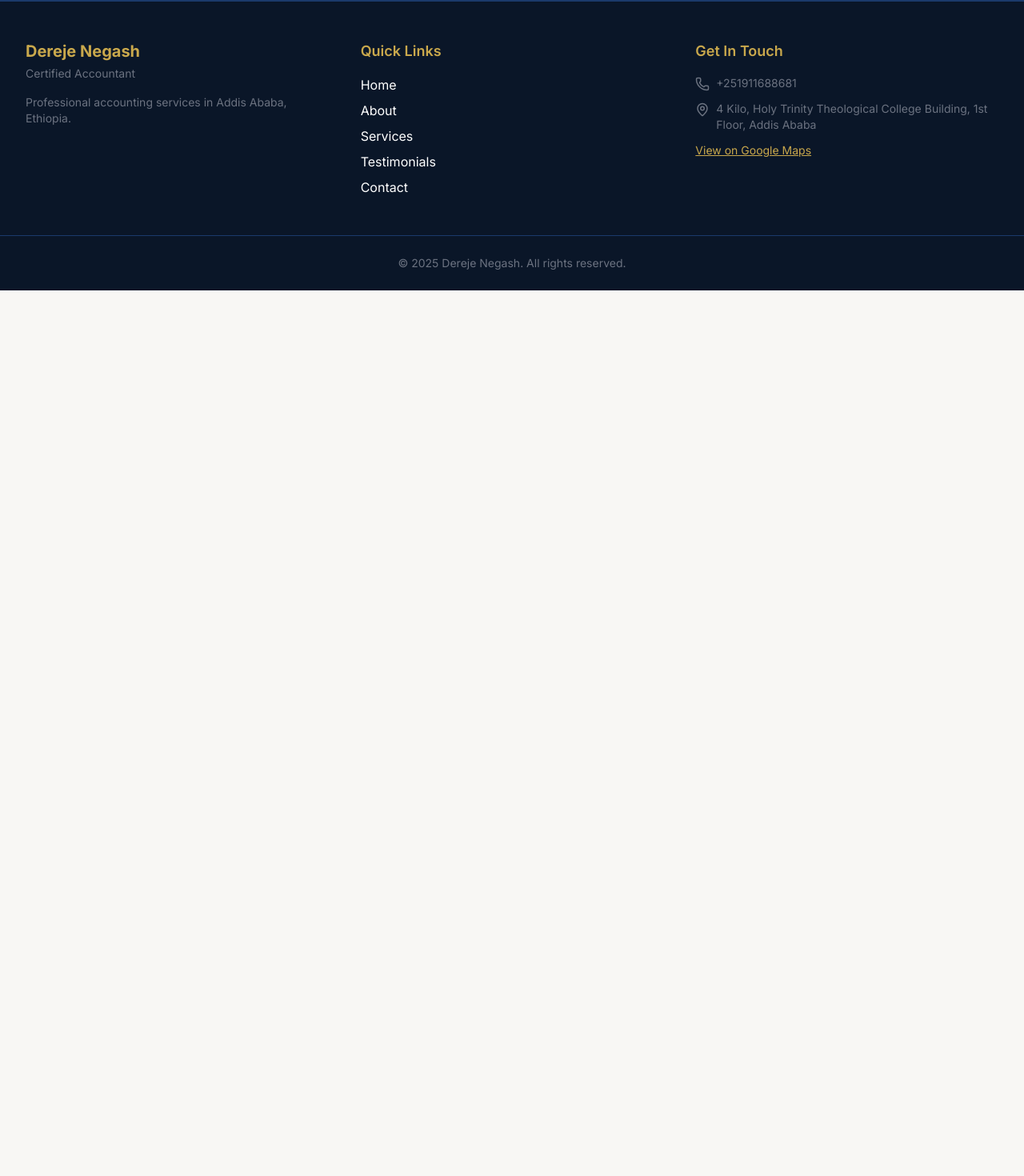
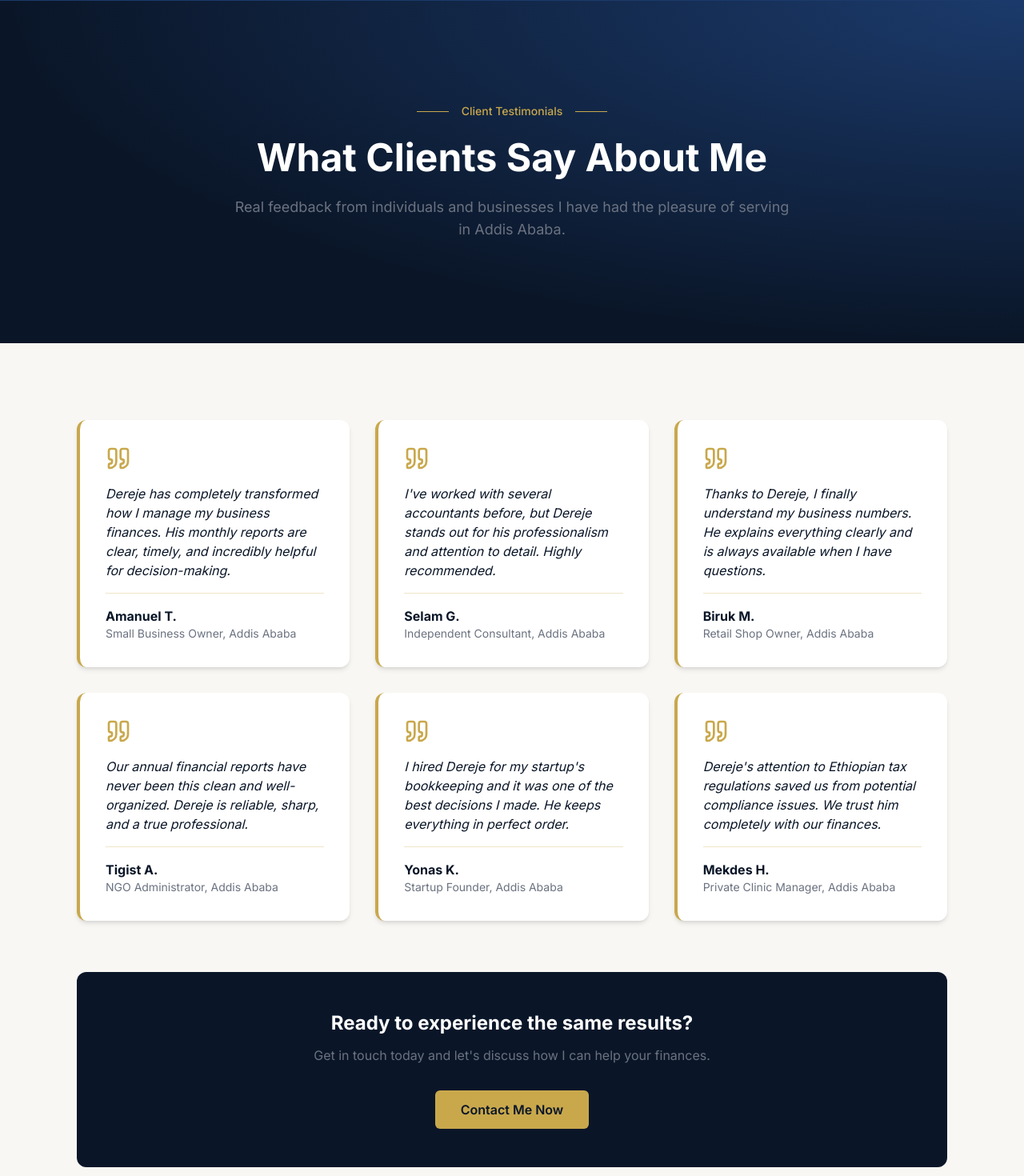
Before and after one commit to yakobd/Dereje_Negash, a Next.js app: page /testimonials in a window 1280 px wide. Shown: the part 80-1550 px from the top of the page at 80% size. Before the commit the page ends 800 px from the top, so only its background shows below. Built offline with nearby package versions, Linux system fonts and the light colour scheme.

Commit message:
feat: build testimonials page with hero, testimonial cards grid, and CTA strip

```diff
--- a/src/app/testimonials/page.tsx
+++ b/src/app/testimonials/page.tsx
@@ -1,3 +1,16 @@
+import TestimonialsHero from '@/components/testimonials/TestimonialsHero';
+import TestimonialsGrid from '@/components/testimonials/TestimonialsGrid';
+
+export const metadata = {
+  title: 'Testimonials | Dereje Negash - Certified Accountant',
+  description: 'Read what clients say about Dereje Negash, a trusted certified accountant based in Addis Ababa, Ethiopia.',
+};
+
 export default function TestimonialsPage() {
-  return <main></main>;
+  return (
+    <>
+      <TestimonialsHero />
+      <TestimonialsGrid />
+    </>
+  );
 }
--- /dev/null
+++ b/src/components/testimonials/TestimonialCard.tsx
@@ -0,0 +1,42 @@
+"use client";
+
+import { motion } from "framer-motion";
+import { Quote } from "lucide-react";
+
+interface TestimonialCardProps {
+  quote: string;
+  name: string;
+  label: string;
+  index: number;
+}
+
+const fadeUp = {
+  hidden: { opacity: 0, y: 24 },
+  visible: { opacity: 1, y: 0 },
+};
+
+export default function TestimonialCard({
+  quote,
+  name,
+  label,
+  index,
+}: TestimonialCardProps) {
+  return (
+    <motion.div
+      initial="hidden"
+      whileInView="visible"
+      viewport={{ once: true }}
+      variants={fadeUp}
+      transition={{ duration: 0.6, delay: index * 0.15 }}
+      className="h-full rounded-xl bg-white p-8 shadow-md border-l-4 border-[#C9A84C] transition-shadow hover:shadow-xl"
+    >
+      <Quote size={32} className="text-[#C9A84C]" />
+      <p className="mt-4 italic text-[#0A1628]">{quote}</p>
+
+      <div className="mt-4 h-px bg-[#C9A84C] opacity-30" />
+
+      <p className="mt-4 font-bold text-[#0A1628]">{name}</p>
+      <p className="text-sm text-[#6B7280]">{label}</p>
+    </motion.div>
+  );
+}
--- /dev/null
+++ b/src/components/testimonials/TestimonialsGrid.tsx
@@ -0,0 +1,73 @@
+"use client";
+
+import Link from "next/link";
+import TestimonialCard from "@/components/testimonials/TestimonialCard";
+
+const testimonials = [
+  {
+    quote:
+      "Dereje has completely transformed how I manage my business finances. His monthly reports are clear, timely, and incredibly helpful for decision-making.",
+    name: "Amanuel T.",
+    label: "Small Business Owner, Addis Ababa",
+  },
+  {
+    quote:
+      "I've worked with several accountants before, but Dereje stands out for his professionalism and attention to detail. Highly recommended.",
+    name: "Selam G.",
+    label: "Independent Consultant, Addis Ababa",
+  },
+  {
+    quote:
+      "Thanks to Dereje, I finally understand my business numbers. He explains everything clearly and is always available when I have questions.",
+    name: "Biruk M.",
+    label: "Retail Shop Owner, Addis Ababa",
+  },
+  {
+    quote:
+      "Our annual financial reports have never been this clean and well-organized. Dereje is reliable, sharp, and a true professional.",
+    name: "Tigist A.",
+    label: "NGO Administrator, Addis Ababa",
+  },
+  {
+    quote:
+      "I hired Dereje for my startup's bookkeeping and it was one of the best decisions I made. He keeps everything in perfect order.",
+    name: "Yonas K.",
+    label: "Startup Founder, Addis Ababa",
+  },
+  {
+    quote:
+      "Dereje's attention to Ethiopian tax regulations saved us from potential compliance issues. We trust him completely with our finances.",
+    name: "Mekdes H.",
+    label: "Private Clinic Manager, Addis Ababa",
+  },
+];
+
+export default function TestimonialsGrid() {
+  return (
+    <section className="bg-[#F8F7F4] py-24">
+      <div className="mx-auto max-w-6xl px-4 sm:px-6 lg:px-8">
+        <div className="grid grid-cols-1 md:grid-cols-2 lg:grid-cols-3 gap-8 items-stretch">
+          {testimonials.map((testimonial, index) => (
+            <TestimonialCard key={testimonial.name} index={index} {...testimonial} />
+          ))}
+        </div>
+
+        <div className="mt-16 rounded-xl bg-[#0A1628] py-12 px-8 text-center">
+          <p className="text-2xl font-bold text-white">
+            Ready to experience the same results?
+          </p>
+          <p className="mt-3 text-[#6B7280]">
+            Get in touch today and let&apos;s discuss how I can help your
+            finances.
+          </p>
+          <Link
+            href="/contact"
+            className="mt-8 inline-block rounded-md bg-[#C9A84C] px-8 py-3 font-semibold text-[#0A1628] transition-colors hover:bg-[#E8C97A]"
+          >
+            Contact Me Now
+          </Link>
+        </div>
+      </div>
+    </section>
+  );
+}
--- /dev/null
+++ b/src/components/testimonials/TestimonialsHero.tsx
@@ -0,0 +1,53 @@
+"use client";
+
+import { motion } from "framer-motion";
+
+const fadeUp = {
+  hidden: { opacity: 0, y: 24 },
+  visible: { opacity: 1, y: 0 },
+};
+
+export default function TestimonialsHero() {
+  return (
+    <section className="relative overflow-hidden bg-[#0A1628] py-32">
+      <div className="absolute inset-0 bg-[radial-gradient(ellipse_at_top_right,_#1B3A6B,_#0A1628_70%)]" />
+
+      <motion.div
+        initial="hidden"
+        whileInView="visible"
+        viewport={{ once: true }}
+        transition={{ staggerChildren: 0.15 }}
+        className="relative z-10 mx-auto max-w-3xl px-4 sm:px-6 lg:px-8 text-center"
+      >
+        <motion.div
+          variants={fadeUp}
+          transition={{ duration: 0.6 }}
+          className="flex items-center justify-center gap-4 mb-6"
+        >
+          <span className="h-px w-10 bg-[#C9A84C]" />
+          <span className="text-sm font-medium text-[#C9A84C]">
+            Client Testimonials
+          </span>
+          <span className="h-px w-10 bg-[#C9A84C]" />
+        </motion.div>
+
+        <motion.h1
+          variants={fadeUp}
+          transition={{ duration: 0.6 }}
+          className="text-4xl sm:text-5xl font-bold text-white"
+        >
+          What Clients Say About Me
+        </motion.h1>
+
+        <motion.p
+          variants={fadeUp}
+          transition={{ duration: 0.6 }}
+          className="mt-6 text-lg text-[#6B7280]"
+        >
+          Real feedback from individuals and businesses I have had the
+          pleasure of serving in Addis Ababa.
+        </motion.p>
+      </motion.div>
+    </section>
+  );
+}
```
